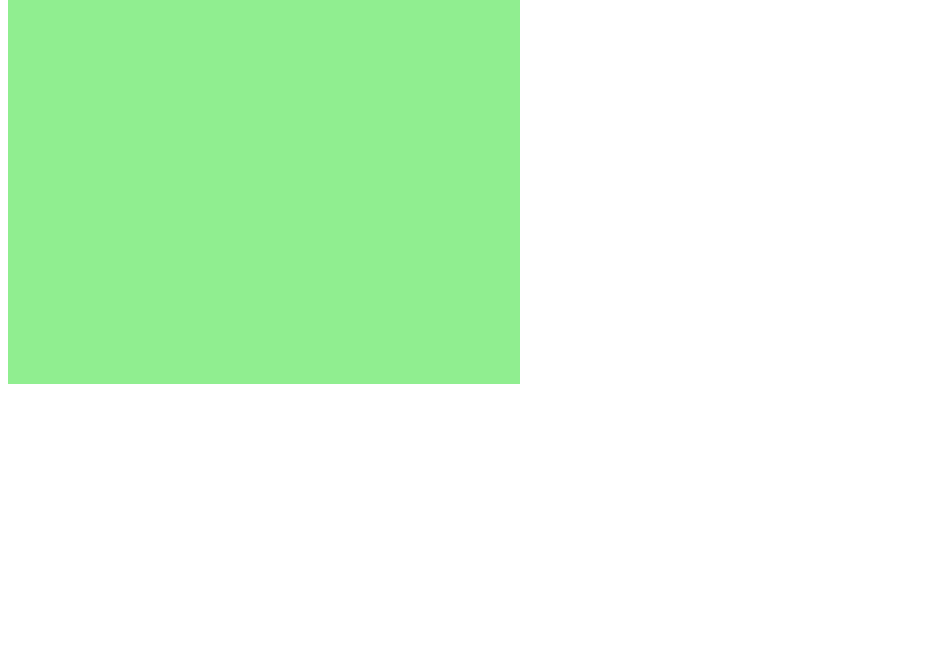
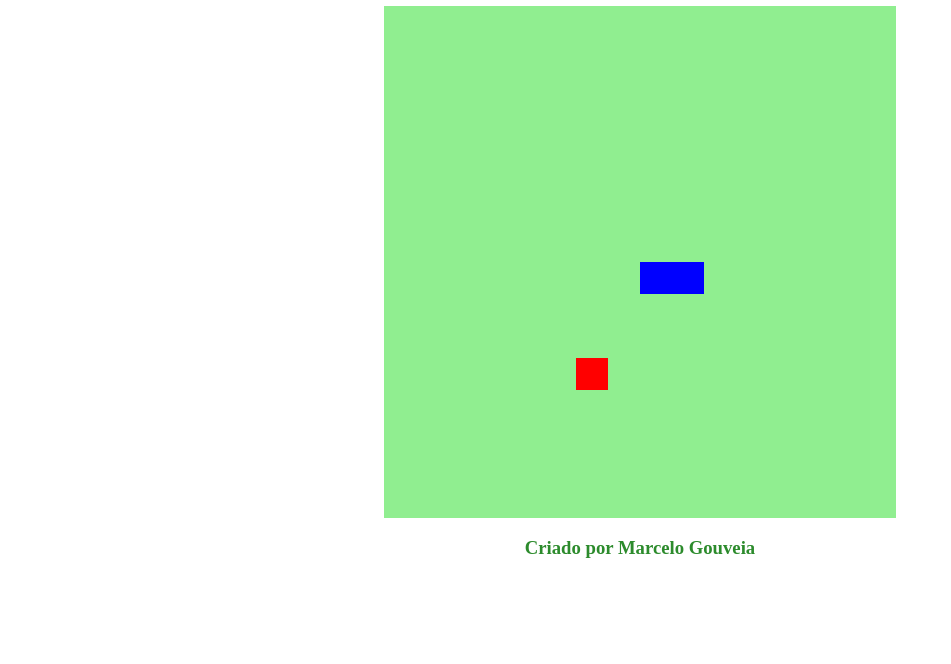
Before and after one commit to malvesgouveia/jogo-cobrinha-javascript, a plain HTML site: page index.html in a window 1280 px wide. Shown: the part 136-800 px from the top of the page, without its empty margins (0-951 px from the left). Drawn offline with Linux system fonts and the light colour scheme.

Commit message:
Adicionando o projeto final

```diff
--- a/index.html
+++ b/index.html
@@ -9,6 +9,11 @@
     <title>Jogo da Cobrinha</title>
 </head>
 <body>
-    <canvas id="cobrinha" width="512" height="512"></canvas>
+    <h1>JOGO DA COBRINHA!</h1>
+    <canvas id="snake" width="512" height="512"></canvas>
+
+    <footer>
+        <h3>Criado por Marcelo Gouveia</h3>
+    </footer>
 </body>
 </html>
--- a/script.js
+++ b/script.js
@@ -1,4 +1,4 @@
-let canvas = document.getElementById("cobrinha");
+let canvas = document.getElementById("snake");
 let context = canvas.getContext("2d");
 let box = 32;
 let snake = [];
@@ -6,7 +6,11 @@ snake[0] = {
     x: 8 * box,
     y: 8 * box
 }
-let direcao = "right";
+let direction = "right";
+let food = {
+    x: Math.floor(Math.random() * 15 + 1) * box,
+    y: Math.floor(Math.random() * 15 + 1) * box
+}
 
 function criarBG() {
     context.fillStyle = "lightgreen";
@@ -15,24 +19,58 @@ function criarBG() {
 
 function criarCobrinha(){
     for(i=0; i < snake.length; i++){
-        context.fillStyle = "green";
+        context.fillStyle = "blue";
         context.fillRect(snake[i].x, snake[i].y, box, box);
     }
 }
 
+function drawFood() {
+    context.fillStyle = "red";
+    context.fillRect(food.x, food.y, box, box);
+}
+
+document.addEventListener('keydown', update);
+
+function update (event){
+    if(event.keycode == 37 && direction != 'right') direction = 'left';
+    if(event.keycode == 38 && direction != 'down') direction = 'up';
+    if(event.keycode == 39 && direction != 'left') direction = 'right';
+    if(event.keycode == 40 && direction != 'up') direction = 'down';
+}
+
+
 function iniciarJogo(){
+    if(snake[0].x > 15 * box && direction == "right") snake[0].x = 0;
+    if(snake[0].x < 0 && direction == "left") snake[0].x = 16 * box;
+    if(snake[0].y > 15 * box && direction == "down") snake[0].y = 0;
+    if(snake[0].y < 0 && direction == "up") snake[0].y = 16 * box;
+
+    for (i = 1; i < snake.length; i++){
+        if (snake[0].x == snake[i].x && snake[0].y == snake[i].y) {
+            clearInterval(jogo);
+            alert('Game Over :(');
+        }
+    }
+
     criarBG();
     criarCobrinha();
+    drawFood();
 
     let snakeX = snake[0].x;
     let snakeY = snake[0].y;
 
-    if(direcao == "right") snakeX += box;
-    if(direcao == "left") snakeX -= box;
-    if(direcao == "up") snakeY -= box;
-    if(direcao == "down") snakeY += box;
+    if(direction == "right") snakeX += box;
+    if(direction == "left") snakeX -= box;
+    if(direction == "up") snakeY -= box;
+    if(direction == "down") snakeY += box;
 
-    snake.pop();
+    if(snakeX != food.x || snakeY != food.y){
+        snake.pop();
+    }
+    else{
+        food.x = Math.floor(Math.random() * 15 + 1) * box;
+        food.y = Math.floor(Math.random() * 15 + 1) * box;
+    }
 
     let newHead = {
         x: snakeX,
--- a/style.css
+++ b/style.css
@@ -0,0 +1,9 @@
+body{
+    height: 95vh;
+    width: 95;
+    display: flex;
+    justify-content: center;
+    align-items: center;
+    flex-direction: column;
+    color: rgb(44, 139, 44);
+}
```
